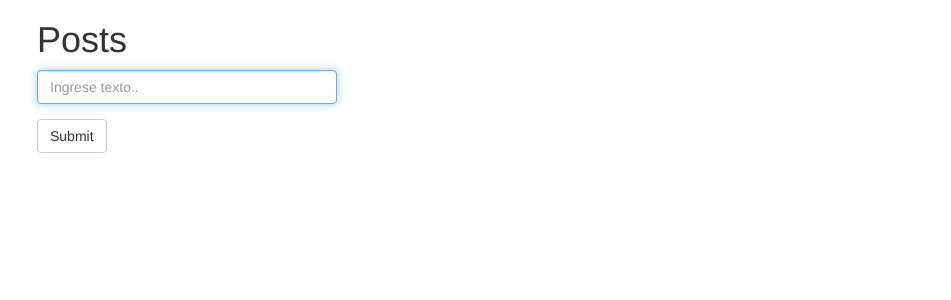
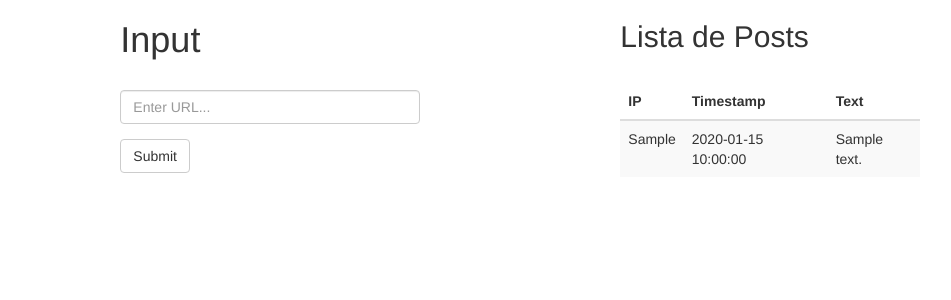
Before and after one commit to fringlesinthestreet/T01, a Flask app: page / in a window 1280 px wide. Shown: the top 300 px of the page, without its empty margins (118-1069 px from the left). Run offline with Flask 2, Linux system fonts and the light colour scheme; tables that the repository leaves empty hold one stand-in row (values such as "Sample post"); some libraries are stand-ins or nearby versions.

Commit message:
app ready

```diff
--- a/app.py
+++ b/app.py
@@ -1,17 +1,57 @@
 import os
-from flask import Flask, render_template
-from flask_sqlalchemy import SQLAlchemy
+from flask import render_template, request
+from models import Posts, app, db
+import datetime
+import time
 
-
-app = Flask(__name__)
-app.config.from_object(os.environ['APP_SETTINGS'])
-app.config['SQLALCHEMY_TRACK_MODIFICATIONS'] = False
-db = SQLAlchemy(app)
 
 @app.route('/', methods=['GET', 'POST'])
 def index():
-    return render_template('index.html')
+    errors = []
+    if request.method == "POST":
+        try:
+            text = request.form['text']
+            ip = request.remote_addr
+            ts = time.time()
+            date = datetime.datetime.fromtimestamp(ts).strftime('%Y-%m-%d %H:%M:%S')
+            print(text, ip, date)
+            #posts.append(text)
+            post = Posts(text, ip, date)
+            db.session.add(post)
+            db.session.commit()
+        except KeyError:
+            errors.append(
+                "Bad Request (400)"
+            )
+        except Exception as err:
+            errors.append(
+                "Ocurrió un error: {}".format(err)
+            )
 
+    posts = Posts.query.order_by(Posts.id).all()
+
+    return render_template('index.html', errors=errors, posts=posts)
+
+
+@app.errorhandler(404)
+def url_error(e):
+    return """
+    Wrong URL!
+    <pre>{}</pre>""".format(e), 404
+
+@app.errorhandler(500)
+def server_error(e):
+    return """
+    An internal error occurred: <pre>{}</pre>
+    See logs for full stacktrace.
+    """.format(e), 500
+
+@app.errorhandler(400)
+def bad_request(e):
+    return """
+    Bad Request attempted <pre>{}</pre>
+    See logs for full stacktrace.
+    """.format(e), 500
 
 if __name__ == '__main__':
     app.run()
--- a/templates/index.html
+++ b/templates/index.html
@@ -1,27 +1,24 @@
 <!DOCTYPE html>
 <html>
   <head>
-    <title>Wordcount</title>
+    <title>Tarea #1 IIC2173</title>
     <meta name="viewport" content="width=device-width, initial-scale=1.0">
-    <link href="//netdna.bootstrapcdn.com/bootstrap/3.3.6/css/bootstrap.min.css"
-    rel="stylesheet" media="screen">
+    <link href="//netdna.bootstrapcdn.com/bootstrap/3.1.1/css/bootstrap.min.css" rel="stylesheet" media="screen">
     <style>
       .container {
         max-width: 1000px;
-      }
-
-      input {
-        max-width: 300px;
       }
     </style>
   </head>
   <body>
     <div class="container">
-      <h1>Posts</h1>
-      <form role="form" method='POST' action='/'>
+      <div class="row">
+        <div class="col-sm-5 col-sm-offset-1">
+          <h1>Input</h1>
+          <br>
+          <form role="form" method="POST" action="/">
             <div class="form-group">
-          <input type="text" name="url" class="form-control" id="url-box"
-          placeholder="Ingrese texto.." autofocus required>
+              <input type="text" name="text" class="form-control" id="url-box" placeholder="Enter URL..." style="max-width: 300px;">
             </div>
             <button type="submit" class="btn btn-default">Submit</button>
           </form>
@@ -29,9 +26,36 @@
           {% for error in errors %}
             <h4>{{ error }}</h4>
           {% endfor %}
+          <br>
         </div>
-    <script src="//code.jquery.com/jquery-2.2.1.min.js"></script>
-    <script
-    src="//netdna.bootstrapcdn.com/bootstrap/3.3.6/js/bootstrap.min.js"></script>
+        <div class="col-sm-5 col-sm-offset-1">
+          {% if posts %}
+            <h2>Lista de Posts</h2>
+            <br>
+            <div id="results">
+              <table class="table table-striped" style="max-width: 300px;">
+                <thead>
+                  <tr>
+                    <th>IP</th>
+                    <th>Timestamp</th>
+                    <th>Text</th>
+                  </tr>
+                </thead>
+                {% for post in posts%}
+                  <tr>
+                    <td>{{ post.ip }}</td>
+                    <td>{{ post.date }}</td>
+                    <td>{{ post.text }}</td>
+                  </tr>
+                {% endfor %}
+              </table>
+            </div>
+          {% endif %}
+        </div>
+      </div>
+    </div>
+    <br><br>
+    <script src="//code.jquery.com/jquery-1.11.0.min.js"></script>
+    <script src="//netdna.bootstrapcdn.com/bootstrap/3.1.1/js/bootstrap.min.js"></script>
   </body>
 </html>
```
Also changed, not shown: models.py (+9 -1 lines), README.md. Lines whose indentation alone changed are shown as unchanged.
